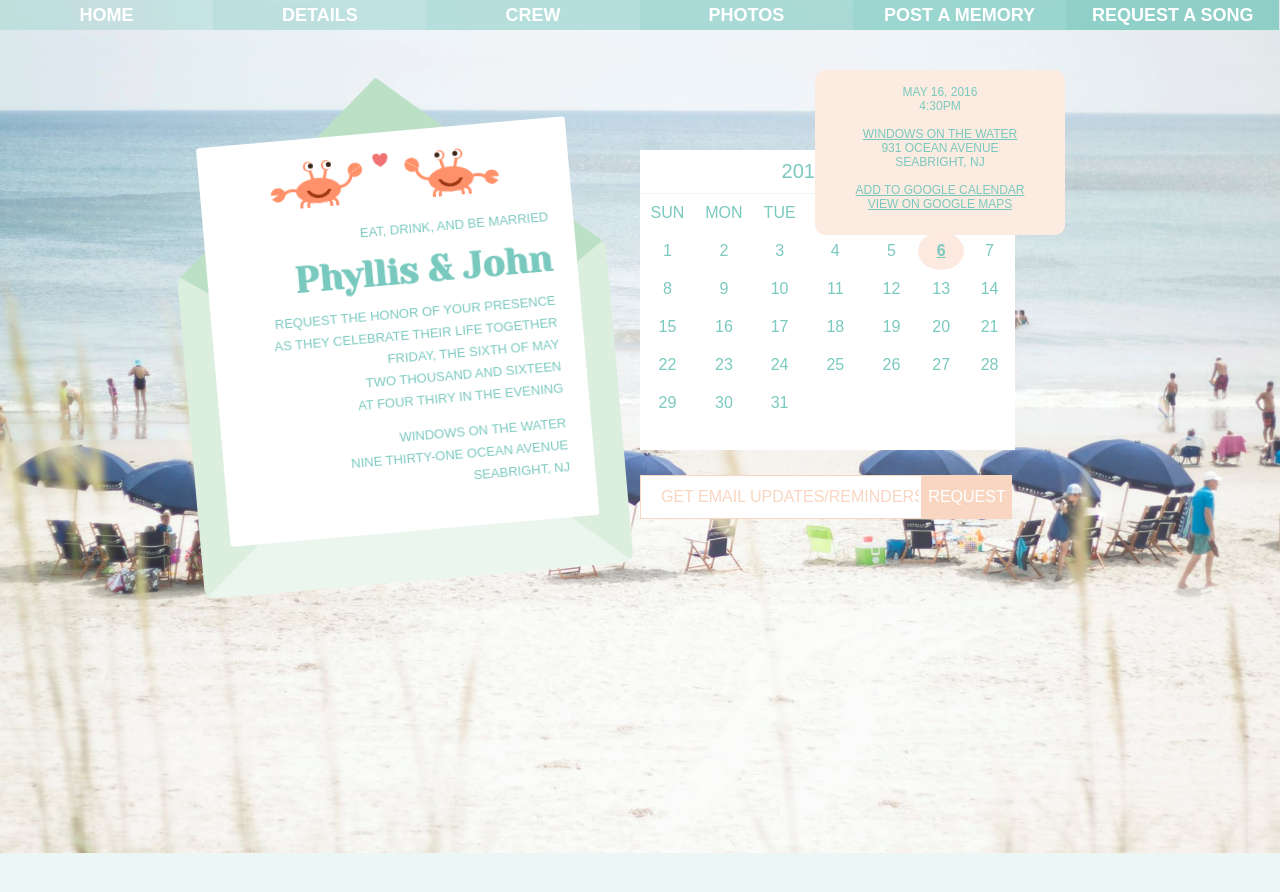
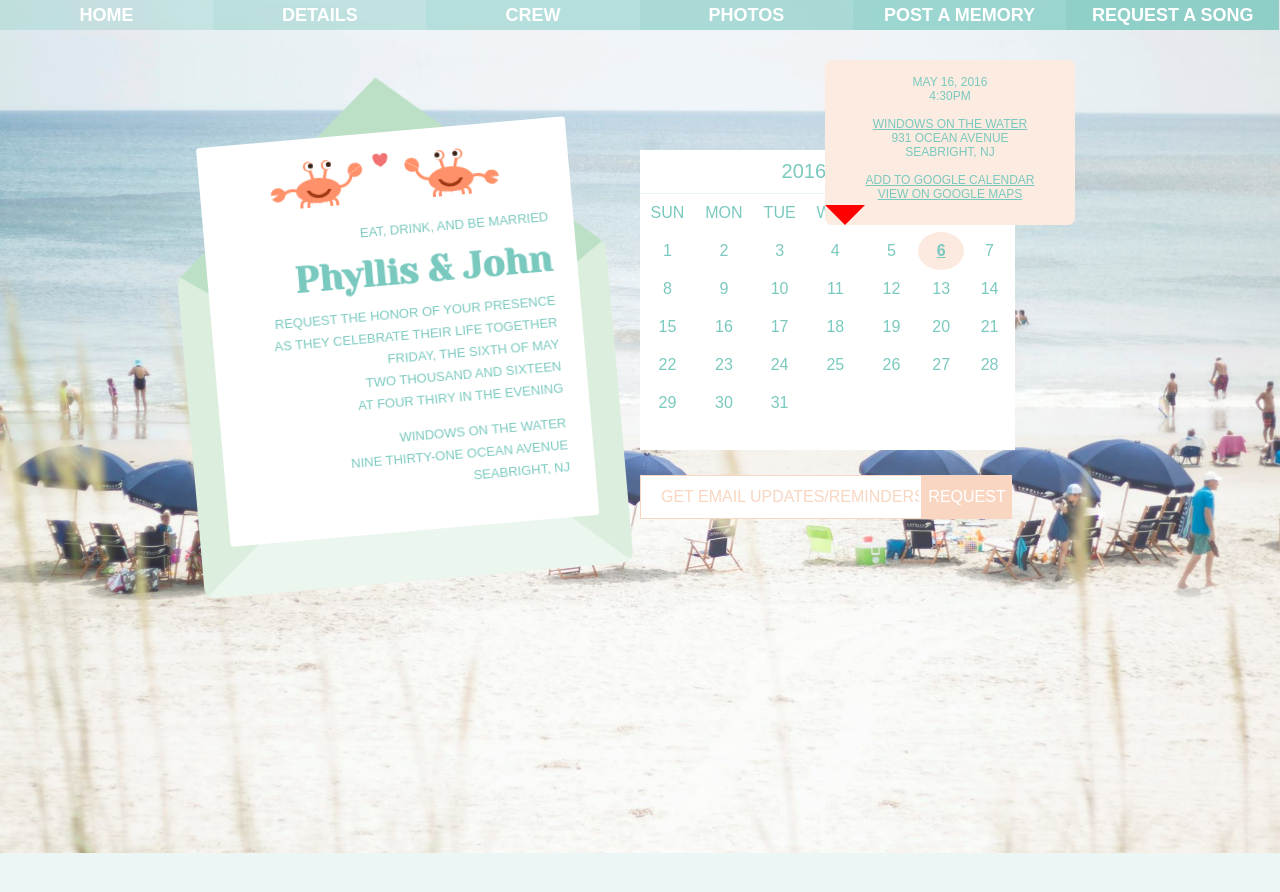
Before and after one commit to phyllisandjohn/phyllisandjohn.github.io, a Jekyll site: the page details/index.html, which Jekyll copies as it is, in a window 1280 px wide. Shown: the top 892 px of the page. Built offline with Jekyll 4.4.1, drawn with Linux system fonts in a browser that asks for light colours.

Commit message:
Update index.html

```diff
--- a/details/index.html
+++ b/details/index.html
@@ -114,14 +114,24 @@ td {
 	padding-top: 15px;
 	position: absolute;
 	left: 50%;
-	margin-left: 175px;
-	margin-top: 70px;
+	margin-left: 185px;
+	margin-top: 60px;
 	text-align: center;
 	background: #FCEBE0;
 	width: 250px;
 	height: 150px;
-	border-radius: 10px;
+	border-radius: 7px;
 	font-size: 12px;
+}
+
+.arrow {
+	position: absolute;
+	bottom: 0px;
+	width: 0;
+	height: 0;
+	border-left: 20px solid transparent;
+	border-right: 20px solid transparent;
+	border-top: 20px solid #f00;
 }
 
 a:visited {
@@ -229,6 +239,7 @@ a {
 
 		<a target="_blank" href="https://calendar.google.com/calendar/event?action=TEMPLATE&amp;tmeid=dWpkMW02amlzZzM0NTBtbW5zbDliaGx1MjAga2lyc3RlbnJhdWZmZXJAbQ&amp;tmsrc=kirstenrauffer%40gmail.com">Add to Google Calendar</a></br>
 		<a href="https://www.google.com/maps/place/Windows+On+the+Water+at+Surfrider+Beach+Club/@40.368899,-73.975891,17z/data=!3m1!4b1!4m2!3m1!1s0x89c23bb0490169a1:0x8d752cbadb28d141">View on Google Maps</a>
+		<div class="arrow"></div>
 	</div>
 
 	<div class="main">
```
